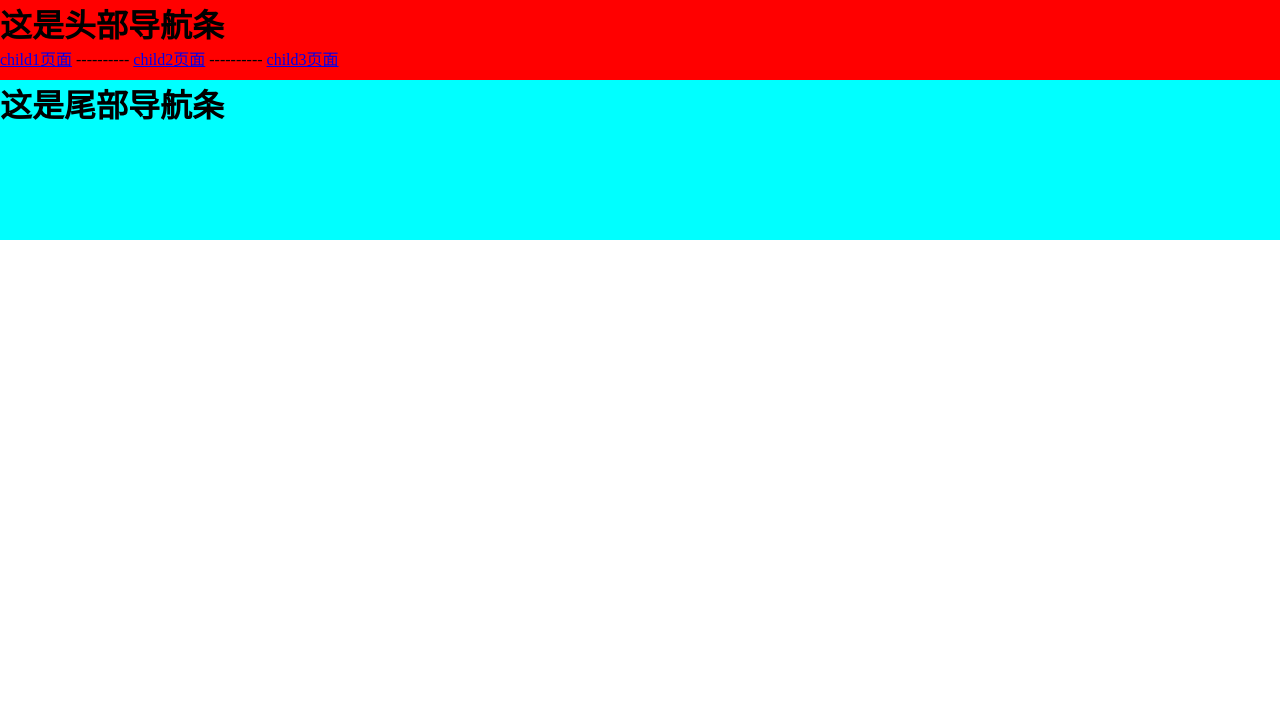
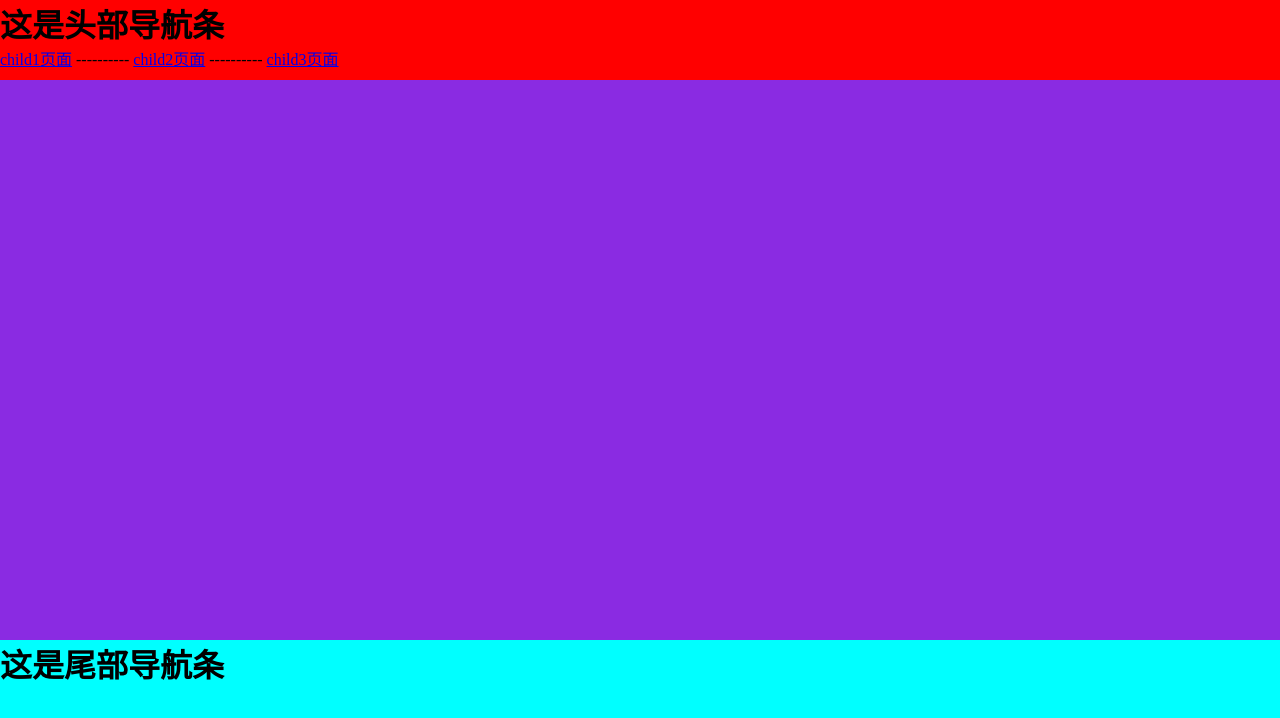
Before and after one commit to mcashisan/vueProject, a Vue app in the folder ele/: page / in a window 1280 px wide. Shown: the top 718 px of the page. Built offline with nearby package versions, Linux system fonts and the light colour scheme.

Commit message:
再次更新

```diff
--- a/ele/src/components/Header.vue
+++ b/ele/src/components/Header.vue
@@ -3,9 +3,9 @@
       <h1>这是头部导航条</h1>
       <router-link :to="{path:'/'}">child1页面</router-link>
       ----------
-      <router-link :to="{path:'/child2'}">child2页面</router-link>
+      <router-link :to="{}">child2页面</router-link>
       ----------
-      <router-link :to="{path:'/child3'}">child3页面</router-link>
+      <router-link :to="{}">child3页面</router-link>
     </div>
 </template>
 
--- a/ele/src/components/Home/Child1.vue
+++ b/ele/src/components/Home/Child1.vue
@@ -1,5 +1,7 @@
 <template>
+    <div id="child1">
 
+    </div>
 </template>
 
 <script>
@@ -9,5 +11,9 @@
 </script>
 
 <style scoped>
-
+  #child1 {
+    width: 100%;
+    height: 70%;
+    background: blueviolet;
+  }
 </style>
--- a/ele/src/components/Home/Child2.vue
+++ /dev/null
@@ -1,13 +0,0 @@
-<template>
-
-</template>
-
-<script>
-    export default {
-        name: "Child2"
-    }
-</script>
-
-<style scoped>
-
-</style>
--- a/ele/src/components/Home/Child3.vue
+++ /dev/null
@@ -1,13 +0,0 @@
-<template>
-
-</template>
-
-<script>
-    export default {
-        name: "Child3"
-    }
-</script>
-
-<style scoped>
-
-</style>
--- a/ele/src/router/index.js
+++ b/ele/src/router/index.js
@@ -2,15 +2,11 @@ import Vue from 'vue'
 import Router from 'vue-router'
 //引入组件配置路由
 import Child1 from "../components/Home/Child1"
-import Child2 from "../components/Home/Child2"
-import Child3 from "../components/Home/Child3"
 
 Vue.use(Router)
 
 export default new Router({
   routes: [
-    {path:"/", component:Child1},
-    {path:"/child2", component:Child2},
-    {path:"/child3", component:Child3}
+    {path:"/", component:Child1}
   ]
 })
```
